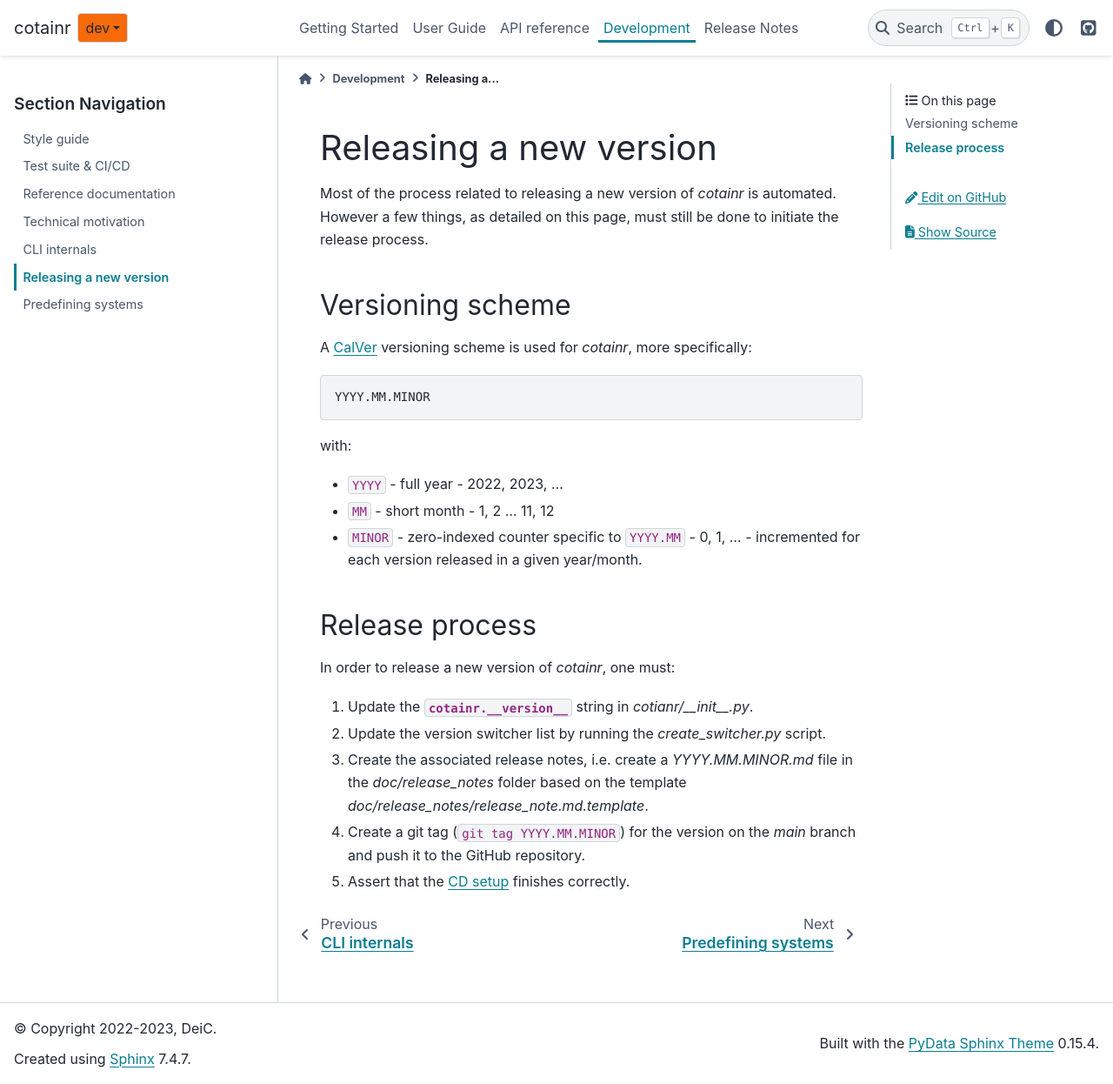
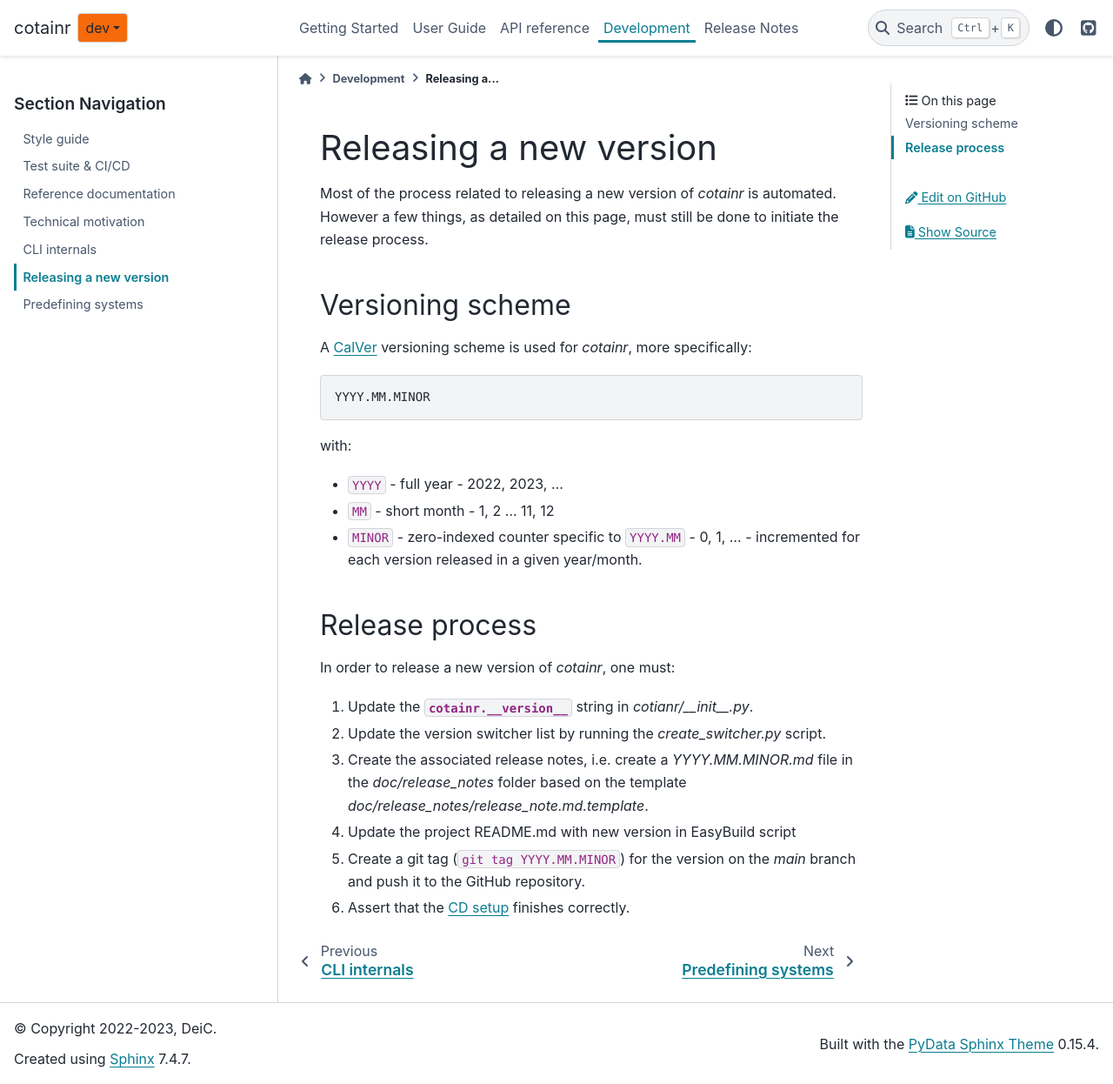
Before and after one commit to DeiC-HPC/cotainr, a Sphinx documentation site: the page built from doc/development/releasing.rst, in a window 1280 px wide and 1246 px high. Shown: the whole window at 87% size. Built offline with Sphinx 7.4.7 and the PyData theme 0.15.4, drawn with Linux system fonts in a browser that asks for light colours; pages that are not in the unit, such as notebooks, are missing from menus.

Commit message:
Update releasing notes

```diff
--- a/doc/development/releasing.rst
+++ b/doc/development/releasing.rst
@@ -26,5 +26,6 @@ In order to release a new version of `cotainr`, one must:
 1. Update the :attr:`cotainr.__version__` string in `cotianr/__init__.py`.
 2. Update the version switcher list by running the `create_switcher.py` script.
 3. Create the associated release notes, i.e. create a `YYYY.MM.MINOR.md` file in the `doc/release_notes` folder based on the template `doc/release_notes/release_note.md.template`.
-4. Create a git tag (:code:`git tag YYYY.MM.MINOR`) for the version on the *main* branch and push it to the GitHub repository.
-5. Assert that the :ref:`CD setup <continuous_delivery>` finishes correctly.
+4. Update the project README.md with new version in EasyBuild script
+5. Create a git tag (:code:`git tag YYYY.MM.MINOR`) for the version on the *main* branch and push it to the GitHub repository.
+6. Assert that the :ref:`CD setup <continuous_delivery>` finishes correctly.
```
